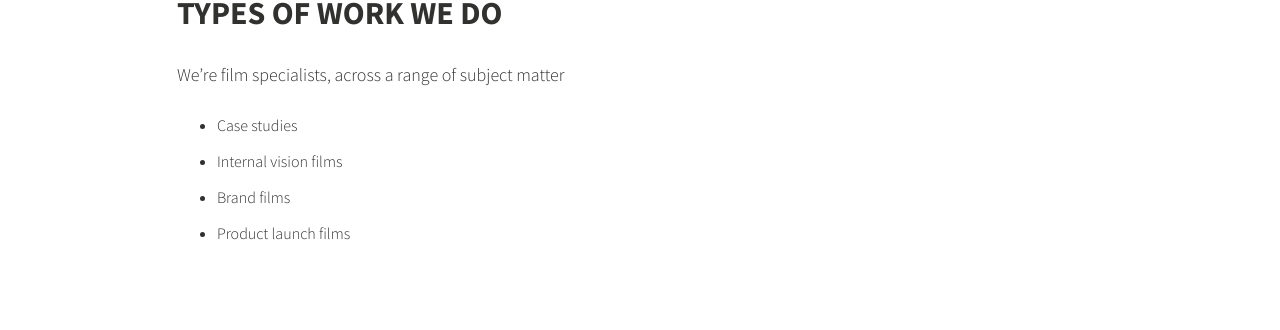
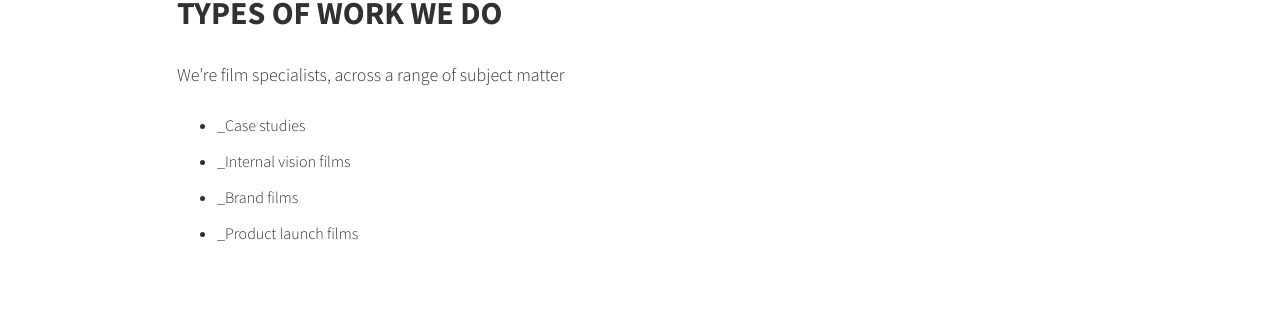
Before and after one commit to PHironaka/jam-stack-ecommerce, a Jekyll site: the page built from about.markdown, in a window 1280 px wide. Shown: the part 342-672 px from the top of the page. Built offline with Jekyll 4.4.1, drawn with Linux system fonts in a browser that asks for light colours; our own code applies the rules of GitHub Pages for plain Markdown files.

```diff
--- a/about.markdown
+++ b/about.markdown
@@ -6,7 +6,7 @@ date: 2017-09-12 02:42:00 Z
 ## TYPES OF WORK WE DO
 We’re film specialists, across a range of subject matter
 
-* Case studies
-* Internal vision films
-* Brand films
-* Product launch films
+* _Case studies
+* _Internal vision films
+* _Brand films
+* _Product launch films
```
